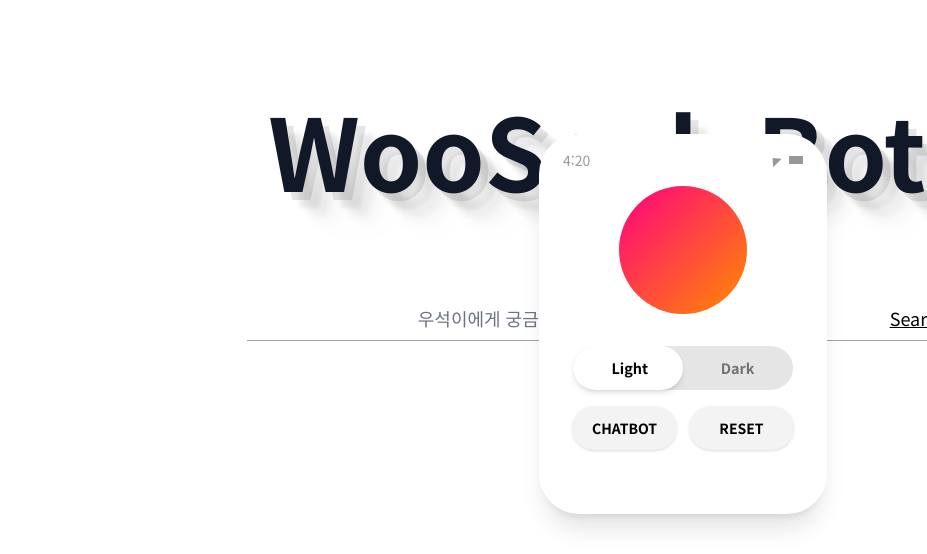
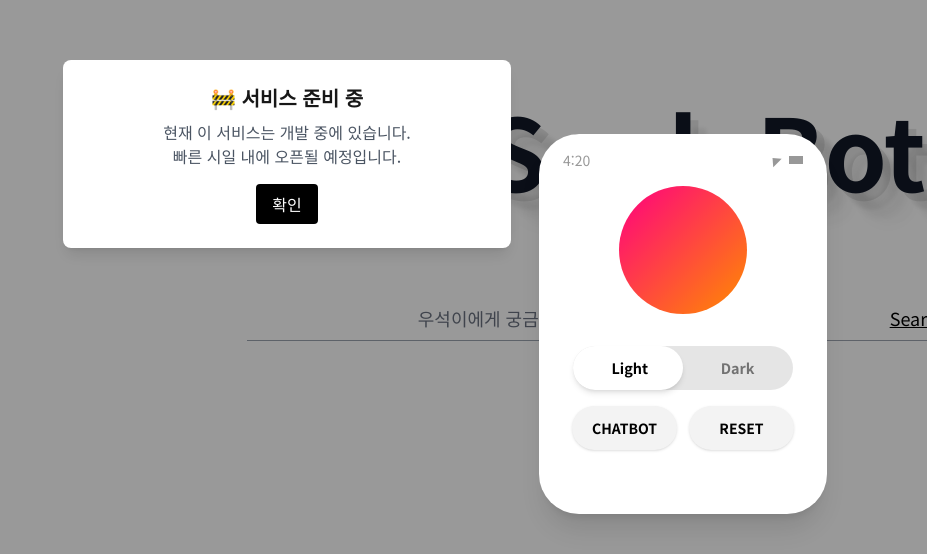
Before and after one commit to YouKnowThat-Park/WooSeokBot, a Next.js app in the folder front/: page / in a window 1280 px wide. Shown: the part 246-800 px from the top of the page, without its empty margins (353-1280 px from the left). Built offline with nearby package versions, Linux system fonts and the light colour scheme.

Commit message:
: feat : 페이지 로드 시 안내사항 모달로 전달

```diff
--- /dev/null
+++ b/front/src/app/_components/NoticeModal.tsx
@@ -0,0 +1,30 @@
+"use client";
+
+import { useState } from "react";
+
+const NoticeModal = () => {
+  const [visible, setVisible] = useState(true);
+
+  if (!visible) return null;
+
+  return (
+    <div className="fixed inset-0 z-50 flex items-center justify-center bg-black/40">
+      <div className="bg-white rounded-lg shadow-lg p-6 w-full max-w-md text-center">
+        <h2 className="text-xl font-bold mb-2">🚧 서비스 준비 중</h2>
+        <p className="text-gray-600 mb-4">
+          현재 이 서비스는 개발 중에 있습니다.
+          <br />
+          빠른 시일 내에 오픈될 예정입니다.
+        </p>
+        <button
+          onClick={() => setVisible(false)}
+          className="px-4 py-2 bg-black text-white rounded hover:opacity-80"
+        >
+          확인
+        </button>
+      </div>
+    </div>
+  );
+};
+
+export default NoticeModal;
--- a/front/src/app/page.tsx
+++ b/front/src/app/page.tsx
@@ -1,10 +1,12 @@
 import React from "react";
 import Home from "./home/Home";
+import NoticeModal from "./_components/NoticeModal";
 
 const page = () => {
   return (
     <div className="">
       <Home />
+      <NoticeModal />
     </div>
   );
 };
```
